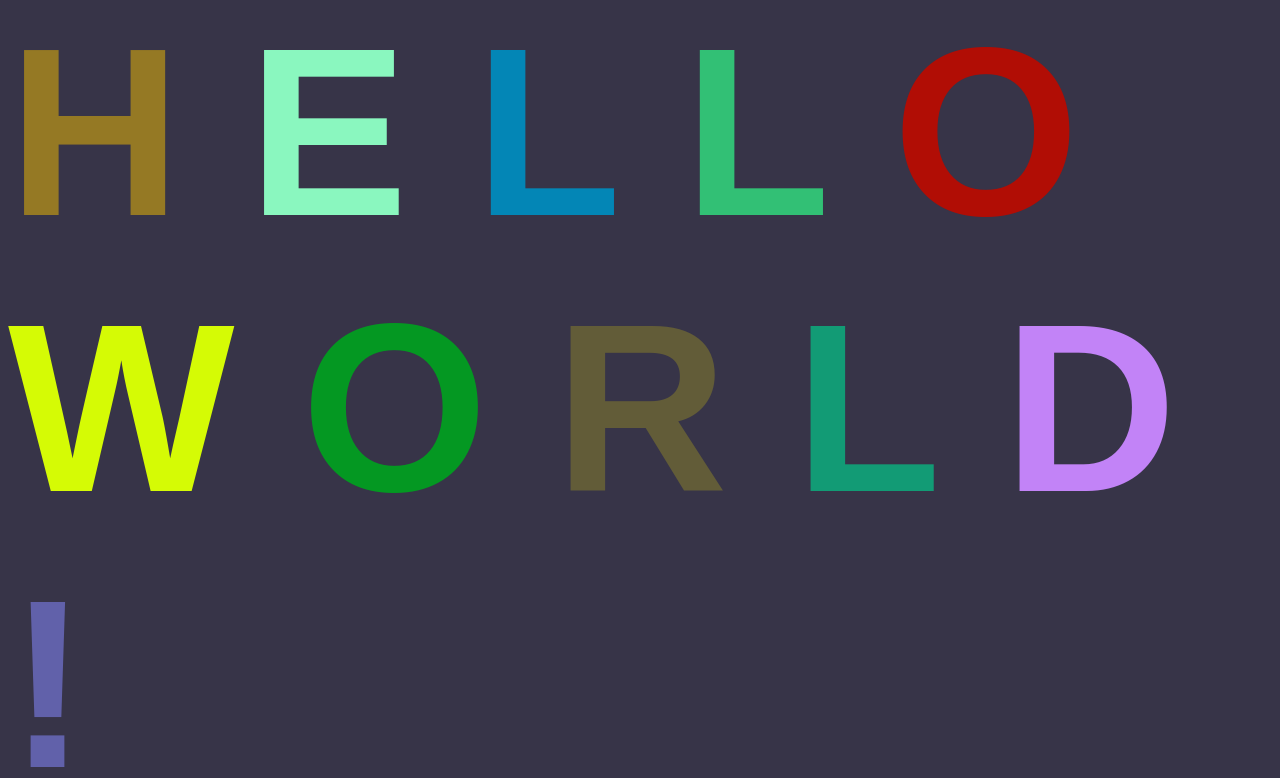
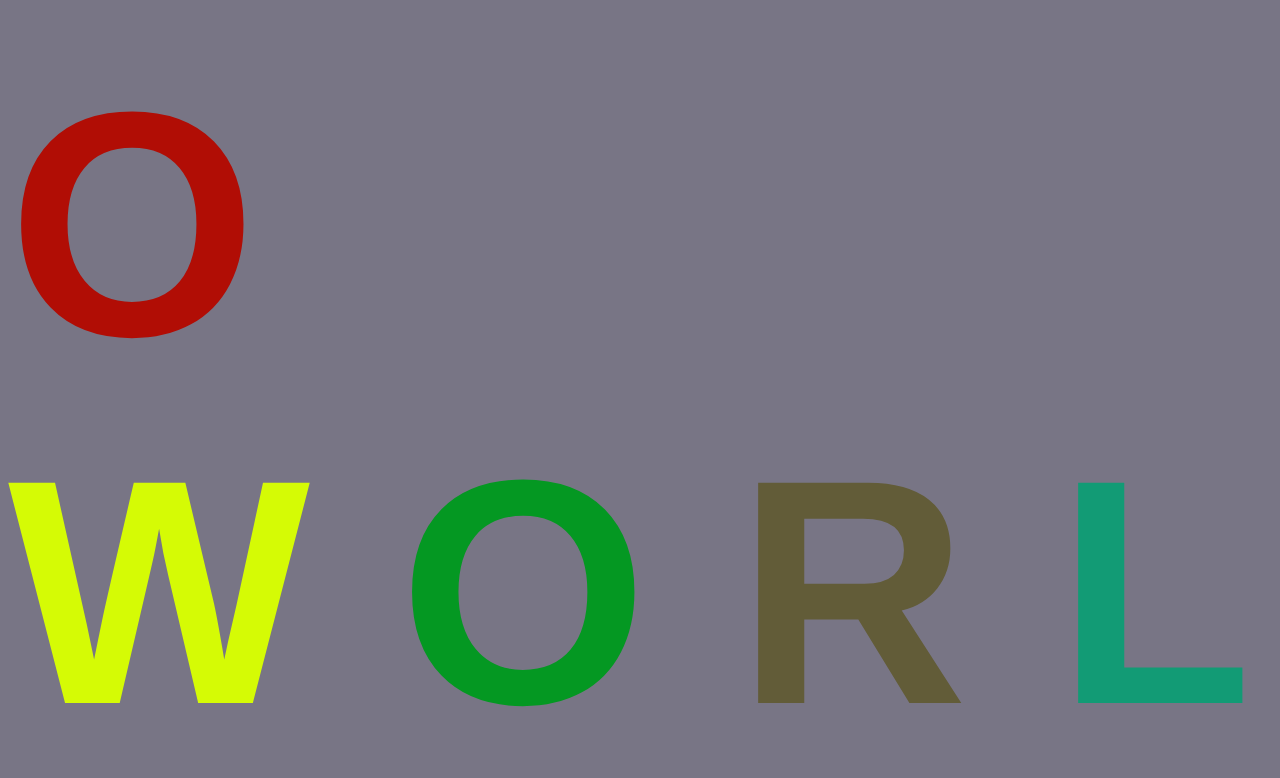
Before and after one commit to salazarje1/ColorChangingText, a plain HTML site: page index.html in a window 1280 px wide. Shown: the top 778 px of the page. Drawn offline with Linux system fonts and the light colour scheme.

Commit message:
changed bg color

```diff
--- a/app.css
+++ b/app.css
@@ -3,11 +3,11 @@ body {
     justify-content: center;
     align-items: center;
     height: 100vh;
-    background-color: rgb(55, 52, 72);
+    background-color: rgb(120, 117, 133);
 }
 
 h1 {
-    font-size: 15rem;
+    font-size: 20rem;
     font-family: Arial, Helvetica, sans-serif;
 }
 
```
